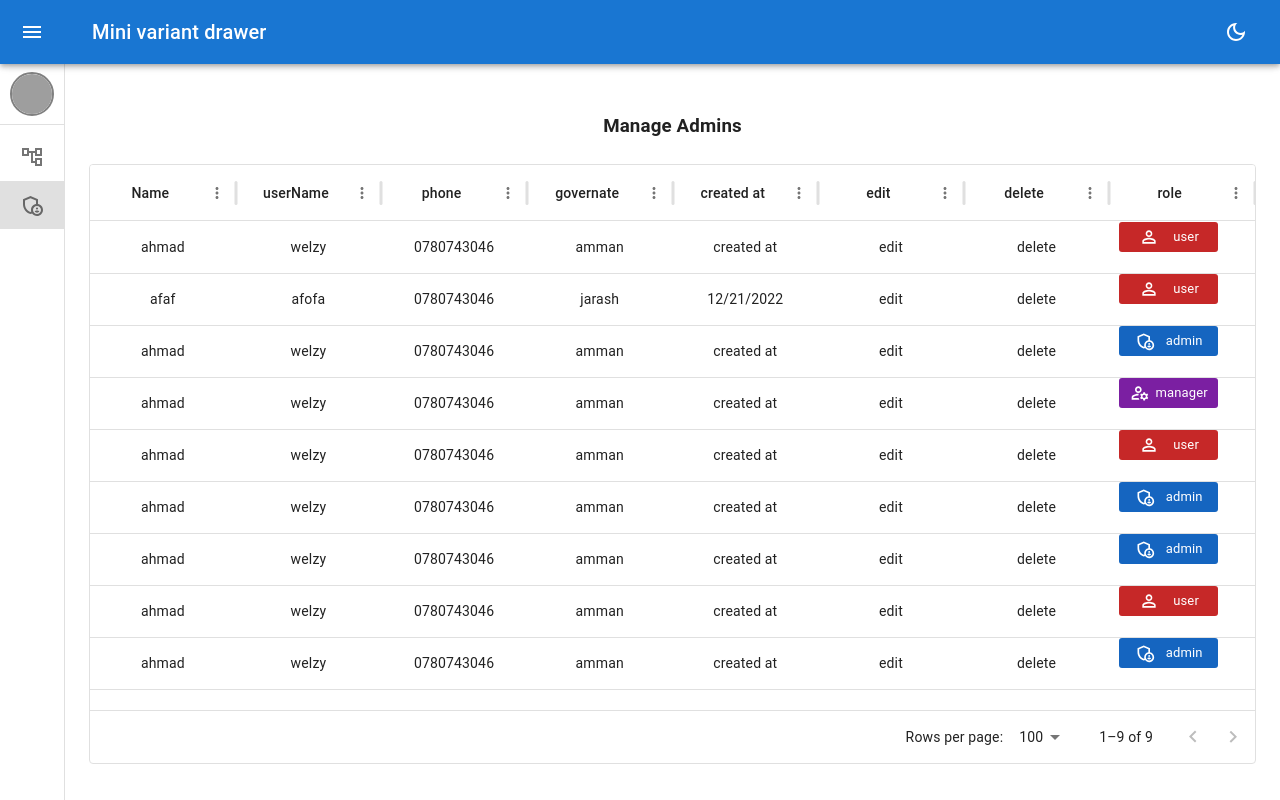
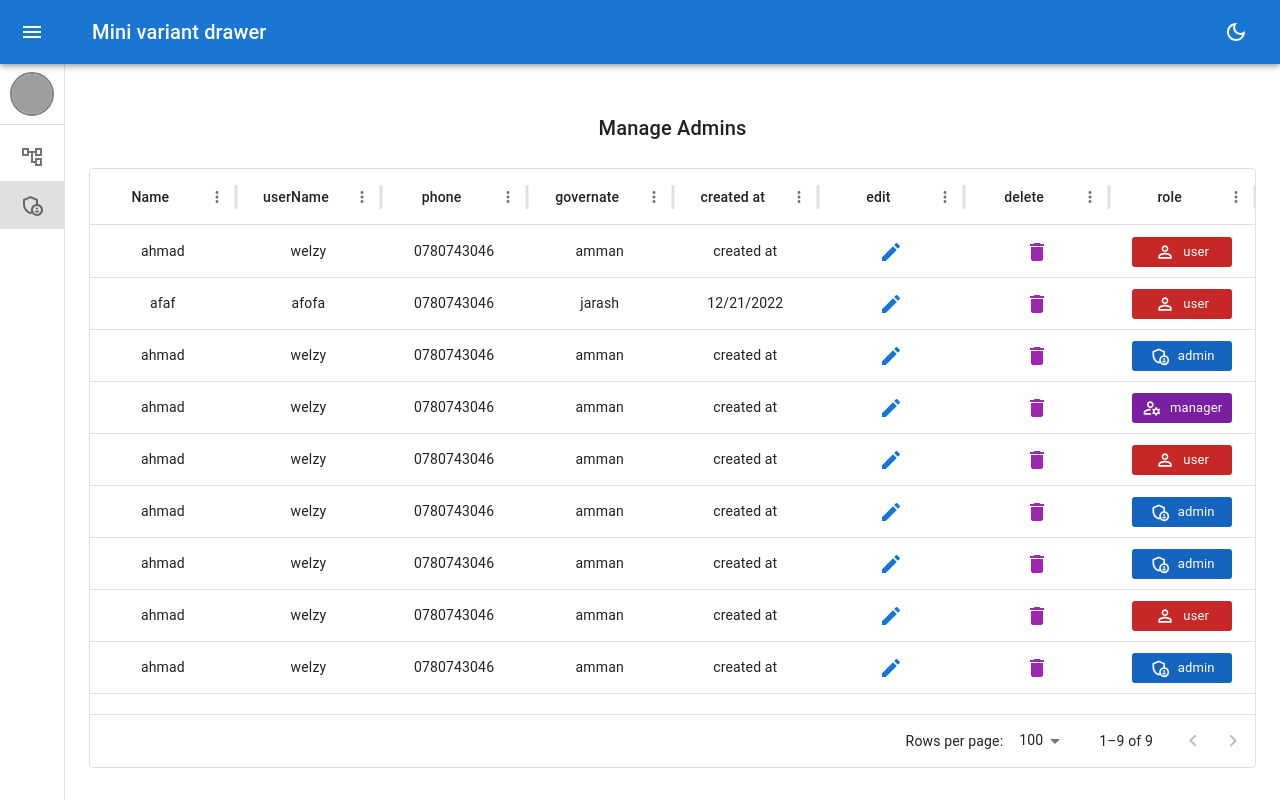
Before and after one commit to AhmadAlTarsha/Restaurant_chain, a React (Create React App) app in the folder restaurant-chain/front end/: page /admin in a window 1280 px wide. Built offline with nearby package versions, Linux system fonts and the light colour scheme; grey boxes are pictures that could not be loaded.

Commit message:
end design admins page

```diff
--- a/restaurant-chain/front end/src/Pages/Admin/admin.jsx
+++ b/restaurant-chain/front end/src/Pages/Admin/admin.jsx
@@ -1,47 +1,158 @@
 //!---react import
-import React from 'react'
+import React from "react";
 //!mui import
-import { DataGrid, GridRowsProp, GridColDef } from '@mui/x-data-grid';
-import { Box, Icon, IconButton, Typography} from '@mui/material';
-import { LockOpenOutlined,AdminPanelSettingsOutlined,SecurityOutlined } from '@mui/icons-material';
-import PersonOutlineOutlinedIcon from '@mui/icons-material/PersonOutlineOutlined';import ManageAccountsOutlinedIcon from '@mui/icons-material/ManageAccountsOutlined';
+import { DataGrid, GridRowsProp, GridColDef } from "@mui/x-data-grid";
+import { Box, Typography, IconButton } from "@mui/material";
+import {
+  AdminPanelSettingsOutlined,
+  PersonOutlineOutlined,
+  ManageAccountsOutlined,
 
-import {useTheme} from '@mui/material'
+} from "@mui/icons-material";
+import EditIcon from '@mui/icons-material/Edit';
+import DeleteIcon from '@mui/icons-material/Delete';
+import { useTheme } from "@mui/material";
 //!file import
-import {rows}  from "./admin-data"
-// import {columns} from "./users-dat/"
-
+import { rows } from "./admin-data";
 
 const Admin = () => {
-  const theme=useTheme()
+  const theme = useTheme();
 
-   const columns = [
-    { field: 'col1',headerName:"Name",headerAlign:"center",align:"center",flex:1  },
-    { field: 'col2',headerName:"userName",headerAlign:"center",align:"center",flex:1   },
-    { field: 'col3',headerName:"phone" ,headerAlign:"center",align:"center",flex:1  },
-    { field: 'col4',headerName:"governate",headerAlign:"center",align:"center",flex:1  },
-      { field: 'col6',headerName:"created at",headerAlign:"center",align:"center",flex:1  },
-    { field: 'col7',headerName:"edit" ,headerAlign:"center",align:"center",flex:1 },
-    { field: 'col8',headerName:"delete" ,headerAlign:"center",align:"center",flex:1 },
+  const columns = [
+    {
+      field: "col1",
+      headerName: "Name",
+      headerAlign: "center",
+      align: "center",
+      flex: 1,
+    },
+    {
+      field: "col2",
+      headerName: "userName",
+      headerAlign: "center",
+      align: "center",
+      flex: 1,
+    },
+    {
+      field: "col3",
+      headerName: "phone",
+      headerAlign: "center",
+      align: "center",
+      flex: 1,
+    },
+    {
+      field: "col4",
+      headerName: "governate",
+      headerAlign: "center",
+      align: "center",
+      flex: 1,
+    },
+    {
+      field: "col6",
+      headerName: "created at",
+      headerAlign: "center",
+      align: "center",
+      flex: 1,
+    },
+    {
+      field: "col7",
+      headerName: "edit",
+      headerAlign: "center",
+      align: "center",
+      flex: 1,
+      renderCell: () => {
+        return (
+          <IconButton color="primary">
+            <EditIcon />
+          </IconButton>
+        );
+      },
+    },
+    {
+      field: "col8",
+      headerName: "delete",
+      headerAlign: "center",
+      align: "center",
+      flex: 1,
+      renderCell: () => {
+        return (
+          <IconButton color="secondary">
+            <DeleteIcon />
+          </IconButton>
+        );
+      },
+    },
+    {
+      field: "col5",
+      headerName: "role",
+      renderCell: ({ row: { col5 } }) => {
+        return (
+          <Box
+            display="flex"
+            justifyContent="center"
+            alignItems="center"
+            sx={{
+              width: "100px",
+              p: "5px",
+              borderRadius: "3px",
+              bgcolor:
+                col5 === "admin"
+                  ? theme.palette.primary.dark
+                  : col5 === "user"
+                  ? theme.palette.error.dark
+                  : theme.palette.secondary.dark,
+            }}
+          >
+            {col5 === "admin" ? (
+              <AdminPanelSettingsOutlined
+                sx={{ color: "white" }}
+                fontSize="small"
+              />
+            ) : col5 === "user" ? (
+              <PersonOutlineOutlined
+                sx={{ color: "white" }}
+                fontSize="small"
+              />
+            ) : (
+              <ManageAccountsOutlined
+                sx={{ color: "white" }}
+                fontSize="small"
+              />
+            )}
+            <Typography sx={{ fontSize: "13px", color: "white", ml: 1 }}>
+              {col5}
+            </Typography>
+          </Box>
+        );
+      },
+      headerAlign: "center",
+      align: "center",
+      flex: 1,
+    },
+  ];
 
-    { field: 'col5',headerName:"role",renderCell:({row:{col5}})=>{
-      return(
-          <Box display="flex" justifyContent="space-evenly" textAlign="center"  sx={{width:"99px", p:"5px",borderRadius:"3px",bgcolor:col5==="admin"? theme.palette.primary.dark:col5==="user"?theme.palette.error.dark: theme.palette.secondary.dark}}>
-            {col5==="admin"?<AdminPanelSettingsOutlined sx={{color:"white"}} fontSize='small'/>:col5==="user"?<PersonOutlineOutlinedIcon sx={{color:"white"}} fontSize="small"/>:<ManageAccountsOutlinedIcon sx={{color:"white"}} fontSize='small'/>}
-              <Typography  sx={{fontSize:"13px",color:"white"}}>{col5}</Typography>
-          </Box>
-      )
-    } ,headerAlign:"center",align:"center" ,flex:1},
+  return (
+    <Box sx={{ height: 600, width: "100%", mx: "auto" }}>
+      <Typography
+        component="h3"
+        variant="h6"
+        sx={{ textAlign: "center", py: 3 }}
+      >
+        Manage Admins
+      </Typography>
+      <DataGrid
+        rows={rows}
+        columns={columns}
+        sx={{
+          '& .MuiDataGrid-cell': {
+            display: 'flex',
+            justifyContent: 'center',
+            alignItems: 'center',
+          },
+        }}
+      />
+    </Box>
+  );
+};
 
-  ];
-  return (
-
-      <Box  sx={{height:600, width: '100%', mx:"auto", }}>
-        <Typography component="h3" variant='Manage Users' sx={{textAlign:"center",py:3}}>Manage Admins</Typography >
-      <DataGrid  rows={rows} columns={columns} />
-    </Box>
-
-  )
-}
-
-export default Admin
+export default Admin;
--- a/restaurant-chain/front end/src/Pages/RestaurantBranches/branchList.jsx
+++ b/restaurant-chain/front end/src/Pages/RestaurantBranches/branchList.jsx
@@ -1,16 +1,26 @@
-import React from 'react';
-import { Table, TableBody, TableCell, TableContainer, TableHead, TableRow, Paper, Button } from '@mui/material';
-
+import React from "react";
+import {
+    Table, TableBody, TableCell, TableContainer,
+    TableHead, TableRow, Paper, IconButton, Tooltip
+  } from '@mui/material';
+  import { styled } from '@mui/material/styles';
+  import EditIcon from '@mui/icons-material/Edit';
+import DeleteIcon from '@mui/icons-material/Delete';
+const StyledTableCell = styled(TableCell)(({ theme }) => ({
+  backgroundColor: theme.palette.primary.main,
+  color: theme.palette.common.white,
+  fontWeight: "bold",
+}));
 const BranchesList = ({ branches, handleDelete, handleEdit }) => {
   return (
-    <TableContainer component={Paper}>
+    <TableContainer component={Paper} sx={{ marginTop: 3 }}>
     <Table aria-label="branches table">
       <TableHead>
         <TableRow>
-            <TableCell>Branch Name</TableCell>
-            <TableCell>Created At</TableCell>
-            <TableCell>Location</TableCell>
-            <TableCell>Actions</TableCell>
+          <StyledTableCell>Branch Name</StyledTableCell>
+          <StyledTableCell>Created At</StyledTableCell>
+          <StyledTableCell>Location</StyledTableCell>
+          <StyledTableCell align="center">Actions</StyledTableCell>
         </TableRow>
       </TableHead>
       <TableBody>
@@ -19,13 +29,17 @@ const BranchesList = ({ branches, handleDelete, handleEdit }) => {
             <TableCell>{branch.name}</TableCell>
             <TableCell>{branch.createdAt}</TableCell>
             <TableCell>{branch.location}</TableCell>
-              <TableCell>
-                <Button variant="contained" color="primary" onClick={() => handleEdit(branch.id)}>
-                  Edit
-                </Button>
-                <Button variant="contained" color="secondary" onClick={() => handleDelete(branch.id)} style={{ marginLeft: '8px' }}>
-                  Delete
-                </Button>
+            <TableCell align="center">
+              <Tooltip title="Edit">
+                <IconButton color="primary" onClick={() => handleEdit(branch.id)}>
+                  <EditIcon />
+                </IconButton>
+              </Tooltip>
+              <Tooltip title="Delete">
+                <IconButton color="secondary" onClick={() => handleDelete(branch.id)}>
+                  <DeleteIcon />
+                </IconButton>
+              </Tooltip>
             </TableCell>
           </TableRow>
         ))}
--- a/restaurant-chain/front end/src/Pages/RestaurantBranches/branches.jsx
+++ b/restaurant-chain/front end/src/Pages/RestaurantBranches/branches.jsx
@@ -1,5 +1,5 @@
 import React,{useState} from 'react'
-
+import {Container,Typography} from"@mui/material"
 import BranchesList from './branchList';
 const Branches = () => {
 
@@ -7,6 +7,11 @@ const Branches = () => {
 
   const [branches, setBranches] = useState([
     { id: 1, name: "Branch 1", createdAt: "2023-01-01", location: "Location 1" },
+    { id: 2, name: "Branch 2", createdAt: "2023-02-01", location: "Location 2" },
+    { id: 2, name: "Branch 2", createdAt: "2023-02-01", location: "Location 2" },
+    { id: 2, name: "Branch 2", createdAt: "2023-02-01", location: "Location 2" },
+    { id: 2, name: "Branch 2", createdAt: "2023-02-01", location: "Location 2" },
+    { id: 2, name: "Branch 2", createdAt: "2023-02-01", location: "Location 2" },
     { id: 2, name: "Branch 2", createdAt: "2023-02-01", location: "Location 2" },
     // Add more branches as needed
   ]);
@@ -27,10 +32,12 @@ const Branches = () => {
 
 
   return (
-    <div>
-      <h1>Restaurant Chains</h1>
-      <BranchesList branches={branches} handleDelete={handleDelete} handleEdit={handleEdit} />
-    </div>
+    <Container>
+    <Typography variant="h4" gutterBottom>
+      Restaurant Chains
+    </Typography>
+    <BranchesList branches={branches} handleDelete={handleDelete} handleEdit={handleEdit} />
+  </Container>
 
   )
 }
```
Lines whose indentation alone changed are shown as unchanged.
